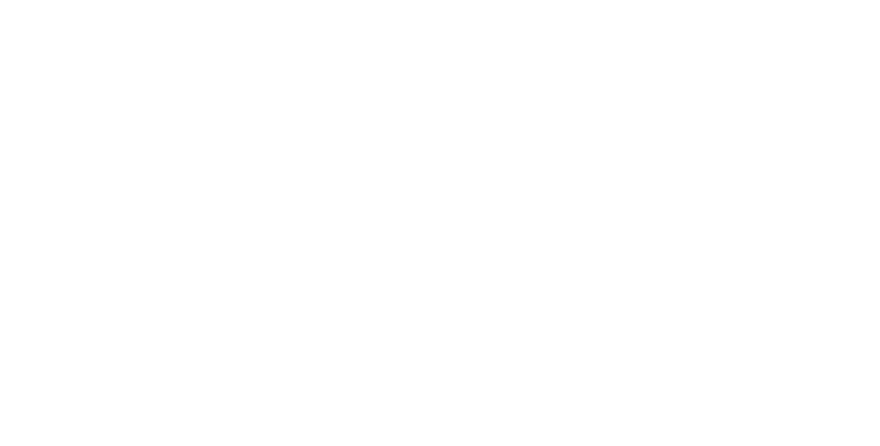
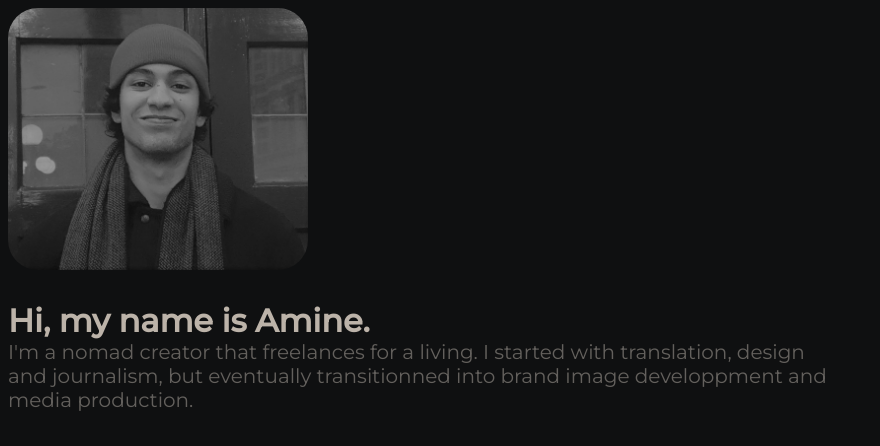
Before and after one commit to aaamine1/aaa, a plain HTML site: page index.html in a window 1280 px wide. Shown: the whole page, without its empty margins (0-880 px from the left). Drawn offline with Linux system fonts and the light colour scheme.

Commit message:
Added image + actually did last commits

```diff
--- a/index.html
+++ b/index.html
@@ -3,9 +3,35 @@
 <head>
 	<meta charset="utf-8">
 	<meta name="viewport" content="width=device-width, initial-scale=1">
-	<title></title>
+	<title> aaamine </title>
+	<link rel="preconnect" href="https://fonts.googleapis.com">
+	<link rel="preconnect" href="https://fonts.gstatic.com" crossorigin>
+	<link href="https://fonts.googleapis.com/css2?family=Inter:wght@300;400;500&family=Montserrat:wght@300;400;500&family=Open+Sans&display=swap" rel="stylesheet">
+	<link rel="stylesheet" type="text/css" href="style/style.css">
 </head>
 <body>
 
+	<header>
+		<div id="intro">
+			<a href="https://www.youtube.com/watch?v=dQw4w9WgXcQ" target="_blank">
+				<img src="media/aaamine.jpg" alt="Me!">
+			</a>
+			<h2> <strong>Hi, my name is Amine.</strong> <br>
+			<div id="subtext_intro"> I'm a nomad creator that freelances for a living. I started with translation, design <br> and journalism, but eventually transitionned into brand image developpment and <br>media production. </div></h2>
+			<p>
+
+
+		</div>
+	</header>
+
+	<main>
+	</main>
+
+	<footer>
+	</footer>
+
+
+
+
 </body>
 </html>
--- a/style/style.css
+++ b/style/style.css
@@ -6,6 +6,32 @@
 
 body {
 
-	background-color: #0F1011
+	background-color: #0F1011;
+}
+
+
+
+
+
+
+
+#intro img {
+	width:300px;
+	border-radius: 30px;
+	bottom-margin: 10px;
+	left-margin: 100px;
+}
+
+#intro h2 {
+	font-family: montserrat;
+	color: #BCB3A9;
+	font-size: 32px;
 
 }
+
+#subtext_intro {
+	color: #797570 ;
+	font-size: 20px;
+	font-weight: lighter;
+	opacity: 0.8;
+}
```
Also changed, not shown: media/aaamine.jpg (added).
